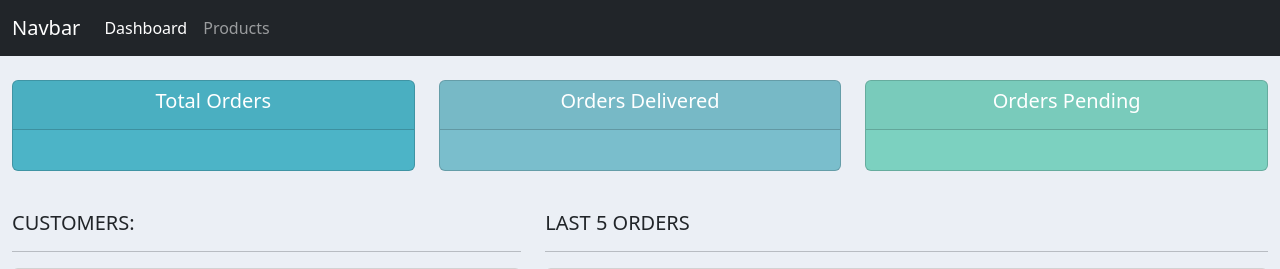
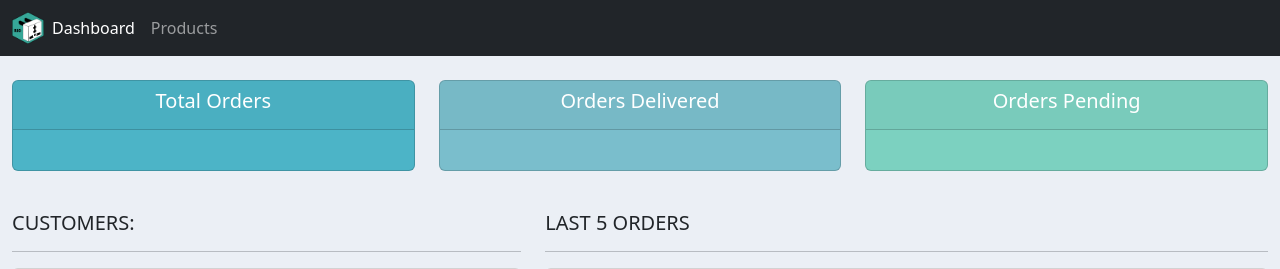
Before and after one commit to kkgan02/django-order-management, a Django app: page / in a window 1280 px wide. Shown: the top 269 px of the page. Run offline with Django 4.2, Linux system fonts and the light colour scheme.

Commit message:
static files and images

```diff
--- a/crm/accounts/templates/accounts/main.html
+++ b/crm/accounts/templates/accounts/main.html
@@ -1,3 +1,5 @@
+{% load static %}
+
 <!DOCTYPE html>
 <!DOCTYPE html>
 <html lang="en">
@@ -16,30 +18,12 @@
       integrity="sha384-C6RzsynM9kWDrMNeT87bh95OGNyZPhcTNXj1NW7RuBCsyN/o0jlpcV8Qyq46cDfL"
       crossorigin="anonymous"
     ></script>
-    <style>
-      #logo {
-      }
-      body {
-        background-color: #ebeff5;
-      }
-      #total-orders {
-        background-color: #4cb4c7;
-      }
-      #orders-delivered {
-        background-color: #7abecc;
-      }
-      #orders-pending {
-        background-color: #7cd1c0;
-      }
-    </style>
+    <link rel="stylesheet" type="text/css" href="{% static '/css/main.css' %}"></link>
   </head>
   <body>
     {% include 'accounts/navbar.html'%}
-    <div class="container-fluid">
-      {% block content %}
-      {% endblock %}
-    </div>
-    <hr/>
+    <div class="container-fluid">{% block content %} {% endblock %}</div>
+    <hr />
     <h5>Footer</h5>
   </body>
 </html>
--- a/crm/accounts/templates/accounts/navbar.html
+++ b/crm/accounts/templates/accounts/navbar.html
@@ -1,6 +1,7 @@
+{% load static %}
 <nav class="navbar navbar-expand-lg navbar-dark bg-dark">
   <div class="container-fluid">
-    <a class="navbar-brand" href="#">Navbar</a>
+    <img src="{% static 'images/logo.png' %}" />
     <button
       class="navbar-toggler"
       type="button"
--- a/crm/crm/settings.py
+++ b/crm/crm/settings.py
@@ -11,6 +11,7 @@ https://docs.djangoproject.com/en/4.2/ref/settings/
 """
 
 from pathlib import Path
+import os
 
 # Build paths inside the project like this: BASE_DIR / 'subdir'.
 BASE_DIR = Path(__file__).resolve().parent.parent
@@ -118,6 +119,10 @@ USE_TZ = True
 
 STATIC_URL = "static/"
 
+MEDIA_URL = "/images/"
+
+STATICFILES_DIRS = [os.path.join(BASE_DIR, "static")]
+
 # Default primary key field type
 # https://docs.djangoproject.com/en/4.2/ref/settings/#default-auto-field
 
--- /dev/null
+++ b/crm/static/css/main.css
@@ -0,0 +1,18 @@
+   #logo {
+      }
+      body {
+        background-color: #ebeff5;
+      }
+      #total-orders {
+        background-color: #4cb4c7;
+      }
+      #orders-delivered {
+        background-color: #7abecc;
+      }
+      #orders-pending {
+        background-color: #7cd1c0;
+      }
+      img{
+        width: 2rem;
+        height: 2rem;
+      }
--- /dev/null
+++ b/crm/static/images/desktop.ini
@@ -0,0 +1,2 @@
+[LocalizedFileNames]
+logo.png=@logo.png,0
```
Also changed, not shown: crm/static/images/logo.png (added).
